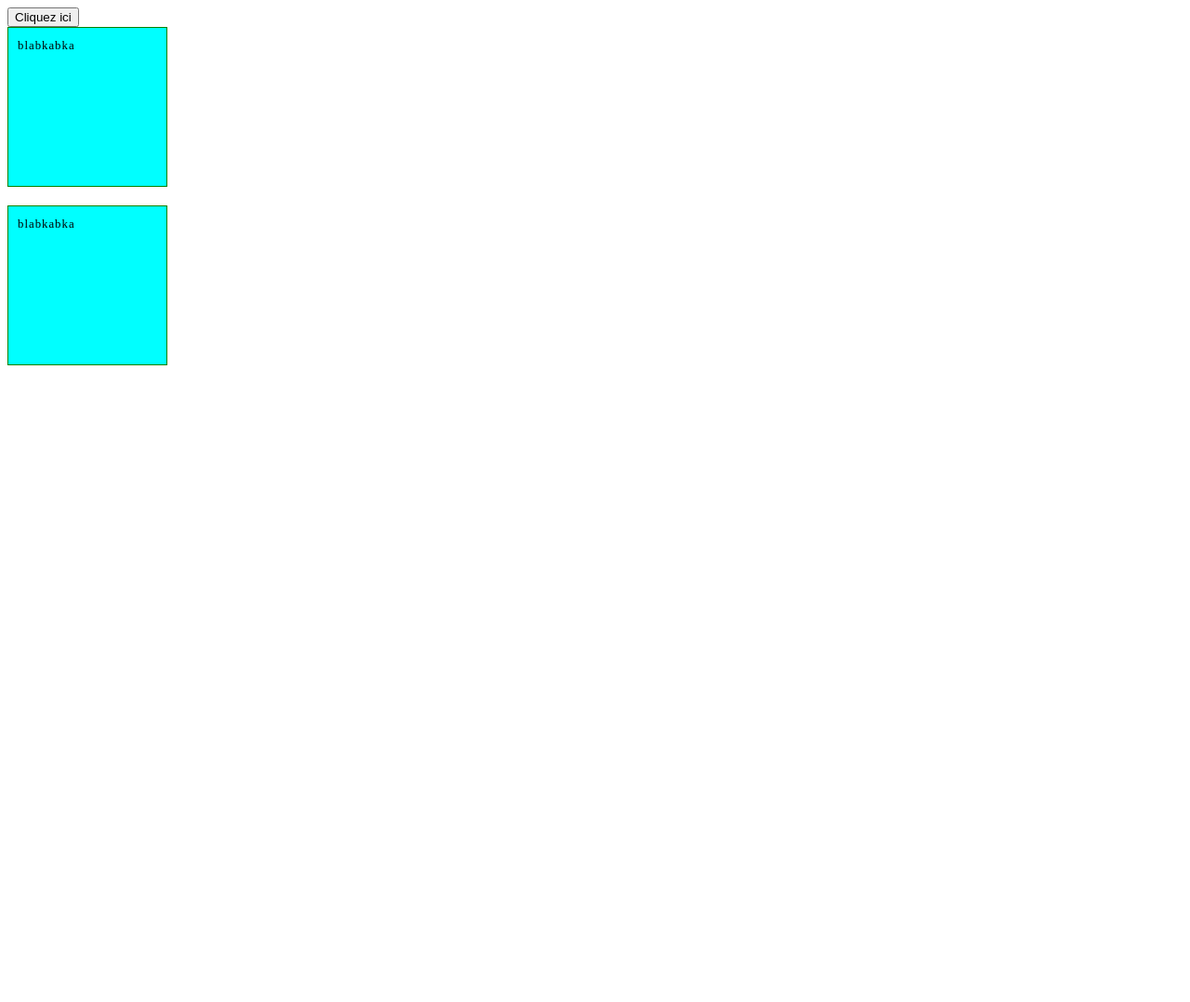
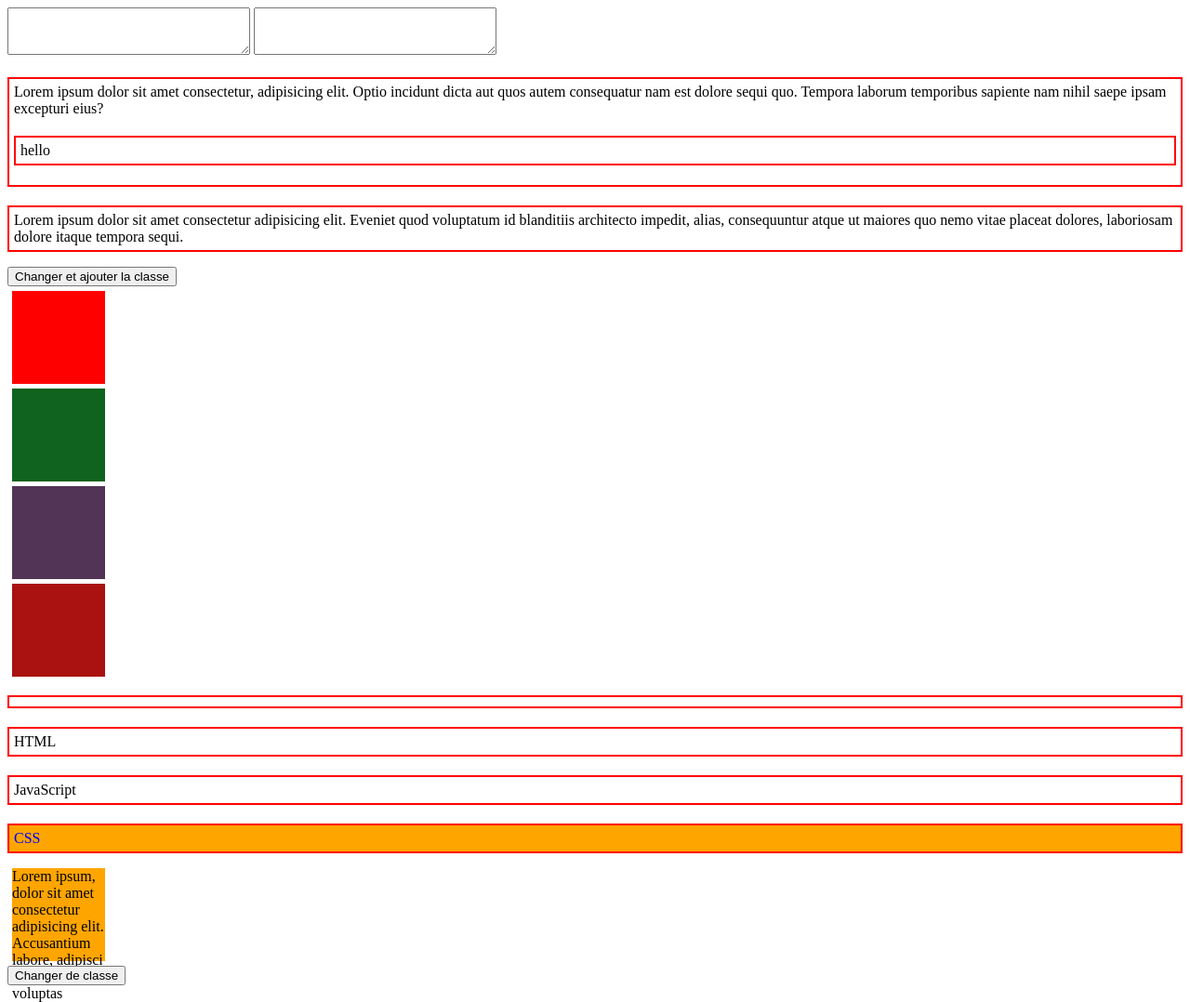
Before and after one commit to GiDLdev/exercices-jQuery, a plain HTML site: page index.html in a window 1280 px wide. Shown: the top 1078 px of the page at 93% size. Before the commit the page ends 800 px from the top, so only its background shows below. Drawn offline with nearby package versions, Linux system fonts and the light colour scheme.

Commit message:
corrections exo1

```diff
--- a/css/style.css
+++ b/css/style.css
@@ -5,24 +5,41 @@
     width:150px;
     height:150px;
     border: 1px solid green;
-    background-color: aqua;
     padding: 10px;
     line-height: 1.5;
     font-size: .8rem;
     letter-spacing: 1px;
 }
 
-.paragraphe{
-    width:50px;
-    height:50px;
+.bg{
+    background-color: tomato;
+    color:#fff;
 }
 
-.bordure{
-    border: solid 2px red;
+div {
+    width: 100px;
+    height: 100px;
+    margin: 5px;
 }
 
-#paragraphe2{
-    width:50px;
-    height:50px;
-    background-color: teal;
+p {
+    margin-top: 20px;
+    border: 2px solid red;
+    padding: 5px;
 }
+
+.orange {
+    background-color: orange;
+    color : blue;
+}
+
+
+.div2 {
+    background-color: orange;
+    color: black;
+}
+
+.newcolor {
+    background-color: blue;
+    color: white;
+}
--- a/index.html
+++ b/index.html
@@ -7,9 +7,48 @@
     <title>6 exercices jQuery</title>
 </head>
 <body>
-    <button>Cliquez ici</button>
-    <textareas id="monaire1">blabkabka</textareas>
-    <textareas id="monaire2">blabkabka</textareas>
+    <form>
+        <textarea name="textarea1" id="textarea1" cols="30" rows="3"></textarea>
+        <textarea name="textarea2" id="textarea2" cols="30" rows="3"></textarea>
+    </form>
+
+
+
+
+
+
+    <p id="paragraphe1">Lorem ipsum dolor sit amet consectetur, adipisicing elit. Optio incidunt dicta aut quos autem consequatur nam est dolore sequi quo. Tempora laborum temporibus sapiente nam nihil saepe ipsam excepturi eius?</p>
+    <p id="paragraphe2">Lorem ipsum dolor sit amet consectetur adipisicing elit. Eveniet quod voluptatum id blanditiis architecto impedit, alias, consequuntur atque ut maiores quo nemo vitae placeat dolores, laboriosam dolore itaque tempora sequi.</p>
+
+    <button id="bouton">Changer et ajouter la classe</button>
+
+
+
+
+
+
+    <div style="background-color:red;"></div>
+    <div style="background-color:rgb(16,99,30);"></div>
+    <div style="background-color:#523456;"></div>
+    <div style="background-color:#a11;"></div>
+
+    <p></p>
+
+
+
+
+
+
+    <p>HTML</p>
+    <p>JavaScript</p>
+    <p>CSS</p>
+
+
+
+
+    <div class="div2">Lorem ipsum, dolor sit amet consectetur adipisicing elit. Accusantium labore, adipisci maiores voluptas minima a natus porro dicta veritatis aut in eos fugiat illo corrupti est distinctio veniam fuga aspernatur.</div>
+
+    <button class="bout">Changer de classe</button>
 
 
 
--- a/js/main.js
+++ b/js/main.js
@@ -8,25 +8,25 @@ $(function(){
 
     var div1 = $('#monaire1'),
         div2 = $('#monaire2'),
-        paragraphe = $('.paragraphe');
+        p1 = $('#paragraphe1'),
+        p2 = $('#paragraphe2');
 
-
-    $('button').on(click, function(e){
-        $(div1).css("border","solid 2px red");
-        $(div2).addClass(paragraphe);
-
-        e.preventDefault();
-    });
+        $("#bouton").click(function(){
+            //$("textarea").add("#paragraphe1').add("#paragraphe2').css({border:'2px solid red'});
+            $("textarea").add("p").css({border:'2px solid red'});
+        });
 /*
 Exercice 2 : add() et appendTo()
 Créer un élément contenant du texte ajouté après un paragraphe
 */
 
-    var div3 = $('#paragraphe2').text("du texte à ajouté dans ce nouveau paragraphe");
+//$("#paragraphe1").add("<p>Hello</p>").appendTo(document.body);
+//$("#paragraphe1").add("<p>Hello</p>").appendTo("#paragraphe1");
+//$("#paragraphe1").add("<p>Hello</p>").appendTo("#paragraphe2");
+//$("#paragraphe1").add("<p>Hello</p>").appendTo("#paragraphe1");
 
-    $('button').on(click, function(){
-        $(div3).appendTo(div2);
-    });
+    $(p1).add("<p>hello</p>").appendTo(p1);
+
 
 /*
 Exercice 3 :  click(), css() et html()
@@ -38,7 +38,10 @@ Exemple de quatre div :
 <div style="background-color:#a11;"></div>
 */
 
-
+$("div").click(function(){
+    let color = $(this).css("background-color");
+    $("p").html("La couleur du DIV cliqué est : " + color);
+});
 
 
 
@@ -52,6 +55,7 @@ Exemple :
 */
 
 
+$("p").last().addClass("orange");
 
 
 /*
@@ -59,7 +63,9 @@ Exercice 5 : click(), addClass()
 Changer la couleur du texte et du fond d'un div au clic sur un bouton.
 */
 
-
+$(".bout").click(function(){
+    $(".div2").addClass("newcolor");
+});
 
 
 /*
@@ -68,7 +74,9 @@ Ajouter du texte après un paragraphe au clic sur un bouton.
 */
 
 
-
+$('button').click(function(){
+    $(p2).after("<p>bye</p>");
+});
 
 
 });
```
